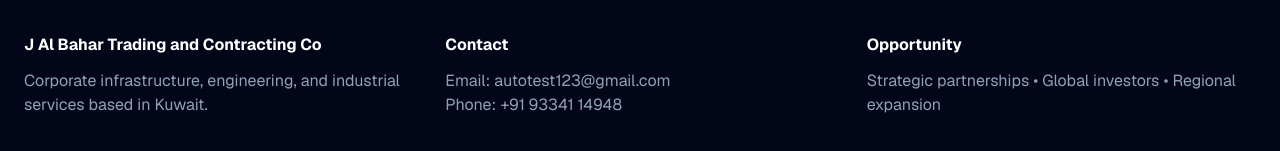
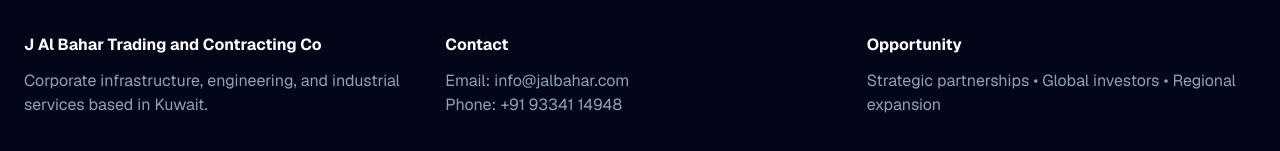
Before and after one commit to Yaseen365/al-bahar-website, a Next.js app: page / in a window 1280 px wide. Shown: the part 5958-6109 px from the top of the page. Built offline with nearby package versions, Linux system fonts and the light colour scheme.

Commit message:
auto_test

```diff
--- a/app/page.tsx
+++ b/app/page.tsx
@@ -110,7 +110,7 @@ const [formSuccess, setFormSuccess] = useState(false);
             <a href="#contact" className="font-medium tracking-wide hover:text-amber-400 hover:underline underline-offset-8 transition duration-300">Contact</a>
           </nav>
           <a
-  href="mailto:wackerbhai123@gmail.com"
+  href="mailto:info@jalbahar.com"
   className={`hidden xl:inline-block bg-amber-500 text-slate-950 px-2 py-1 text-xs rounded-lg md:px-4 md:py-2 md:text-base md:rounded-2xl font-semibold hover:scale-105 transition-all duration-700 inline-block overflow-hidden ${
     scrolled
       ? "md:opacity-0 md:translate-y-[-30px] md:max-w-0 md:px-0 md:py-0 md:pointer-events-none opacity-100 translate-y-0 max-w-xs"
@@ -180,7 +180,7 @@ const [formSuccess, setFormSuccess] = useState(false);
         </button>
 
         <a
-          href="mailto:wackerbhai123@gmail.com?subject=Company%20Profile%20Request"
+          href="mailto:info@jalbahar.com?subject=Company%20Profile%20Request"
           className="border border-slate-600 px-5 py-3 rounded-xl text-base md:text-lg w-full sm:w-auto text-center hover:border-white hover:text-white transition inline-block"
         >
           Company Profile
@@ -594,10 +594,10 @@ onSubmit={() => setIsSubmitting(true)}
             <p>
   Email:{" "}
   <a
-    href="mailto:wackerbhai123@gmail.com"
+    href="mailto:info@jalbahar.com"
     className="hover:text-white hover:underline transition"
   >
-    autotest123@gmail.com
+    info@jalbahar.com
   </a>
 </p>
 
```
